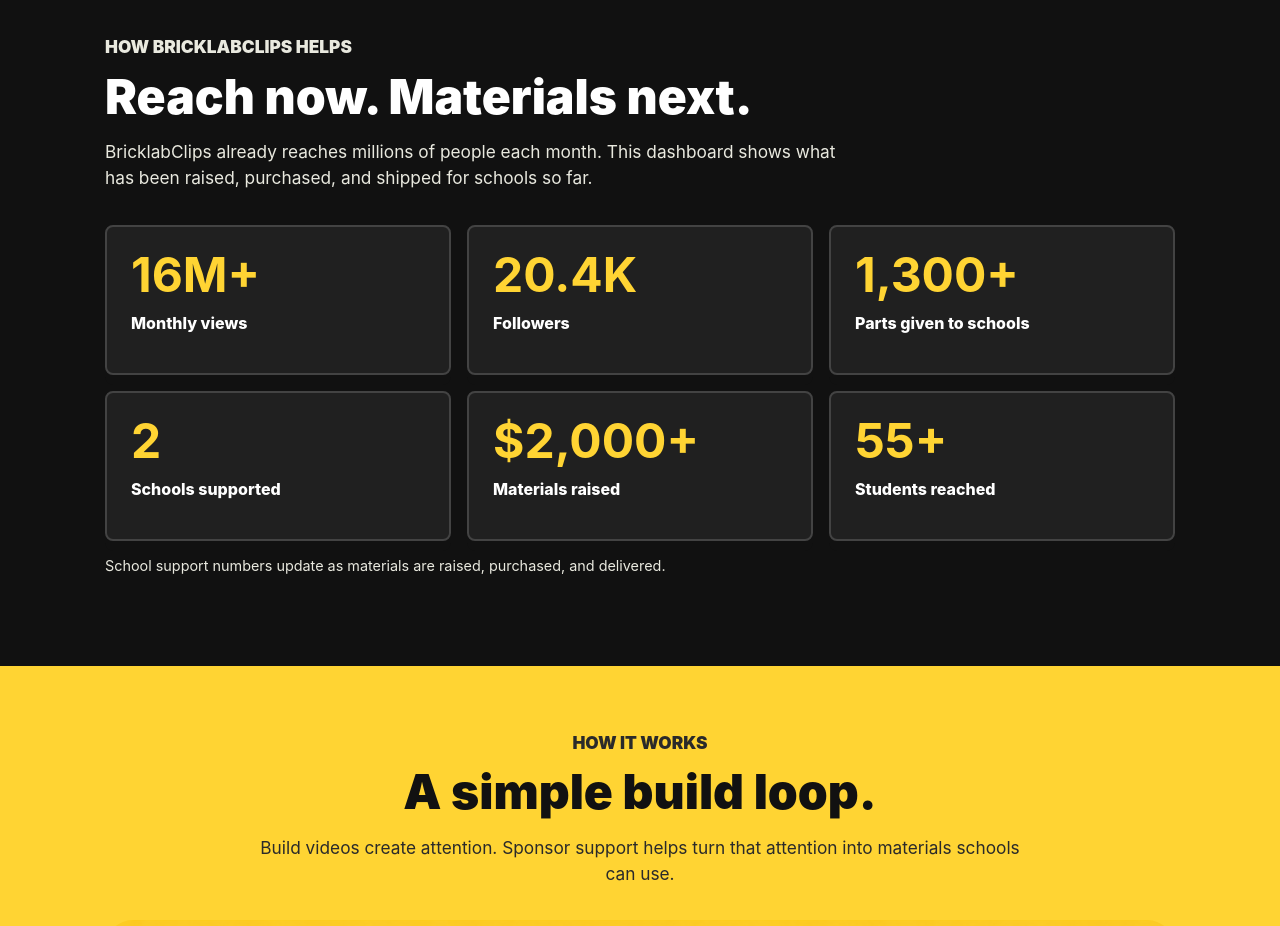
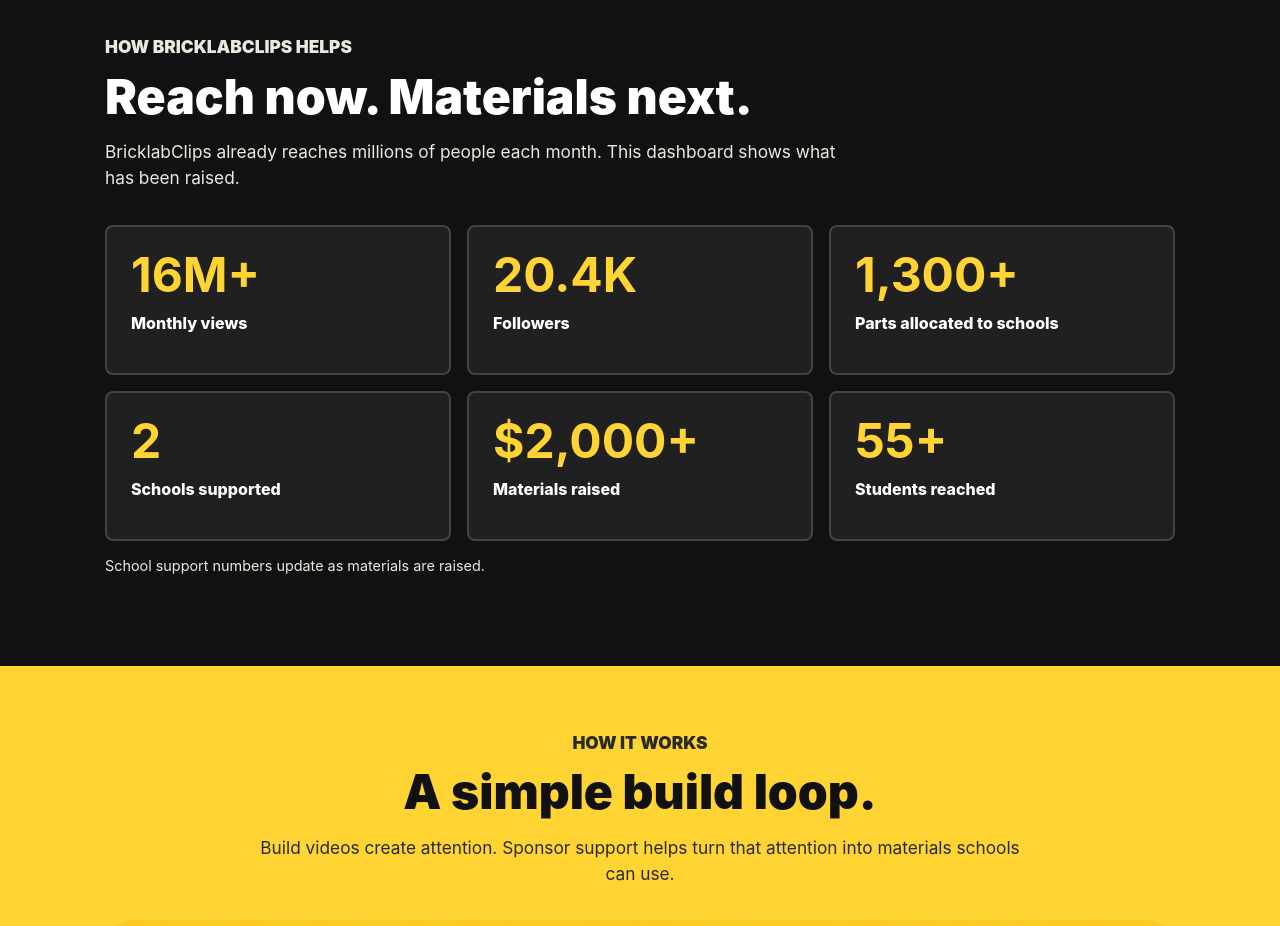
Before and after one commit to majidsafwaan2/bricklabs-newsite, a Next.js app: page / in a window 1280 px wide. Shown: the part 1720-2646 px from the top of the page. Built offline with nearby package versions, Linux system fonts and the light colour scheme; no server answers.

Commit message:
Clarify school allocation metrics

```diff
--- a/src/app/page.tsx
+++ b/src/app/page.tsx
@@ -56,11 +56,10 @@
       <section className="section section-dark">
         <div className="container">
           <SectionHeader eyebrow="How BricklabClips helps" title="Reach now. Materials next.">
-            BricklabClips already reaches millions of people each month. This dashboard shows what has been raised, purchased,
-            and shipped for schools so far.
+            BricklabClips already reaches millions of people each month. This dashboard shows what has been raised.
           </SectionHeader>
           <ImpactDashboard metrics={homeMetrics} />
-          <p className="small-note">School support numbers update as materials are raised, purchased, and delivered.</p>
+          <p className="small-note">School support numbers update as materials are raised.</p>
         </div>
       </section>
 
--- a/src/data/siteContent.ts
+++ b/src/data/siteContent.ts
@@ -24,7 +24,7 @@
     { label: "Followers", value: "20.4K" }
   ],
   impactStats: [
-    { label: "Parts given to schools", value: "1,300+" },
+    { label: "Parts allocated to schools", value: "1,300+" },
     { label: "Schools supported", value: "2" },
     { label: "Materials raised", value: "$2,000+" },
     { label: "Students reached", value: "55+" },
```
Also changed, not shown: 1 other file (tests, documents, lock files or other folders).
